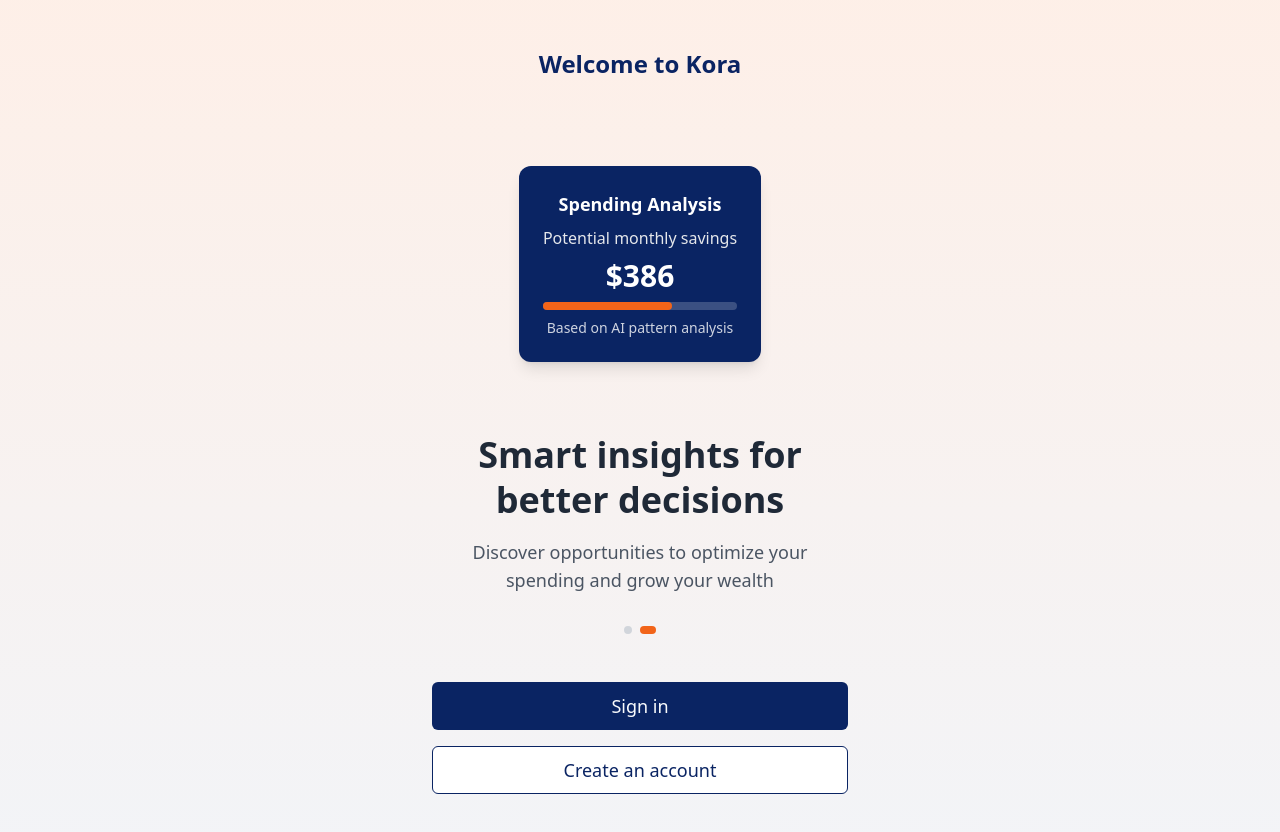
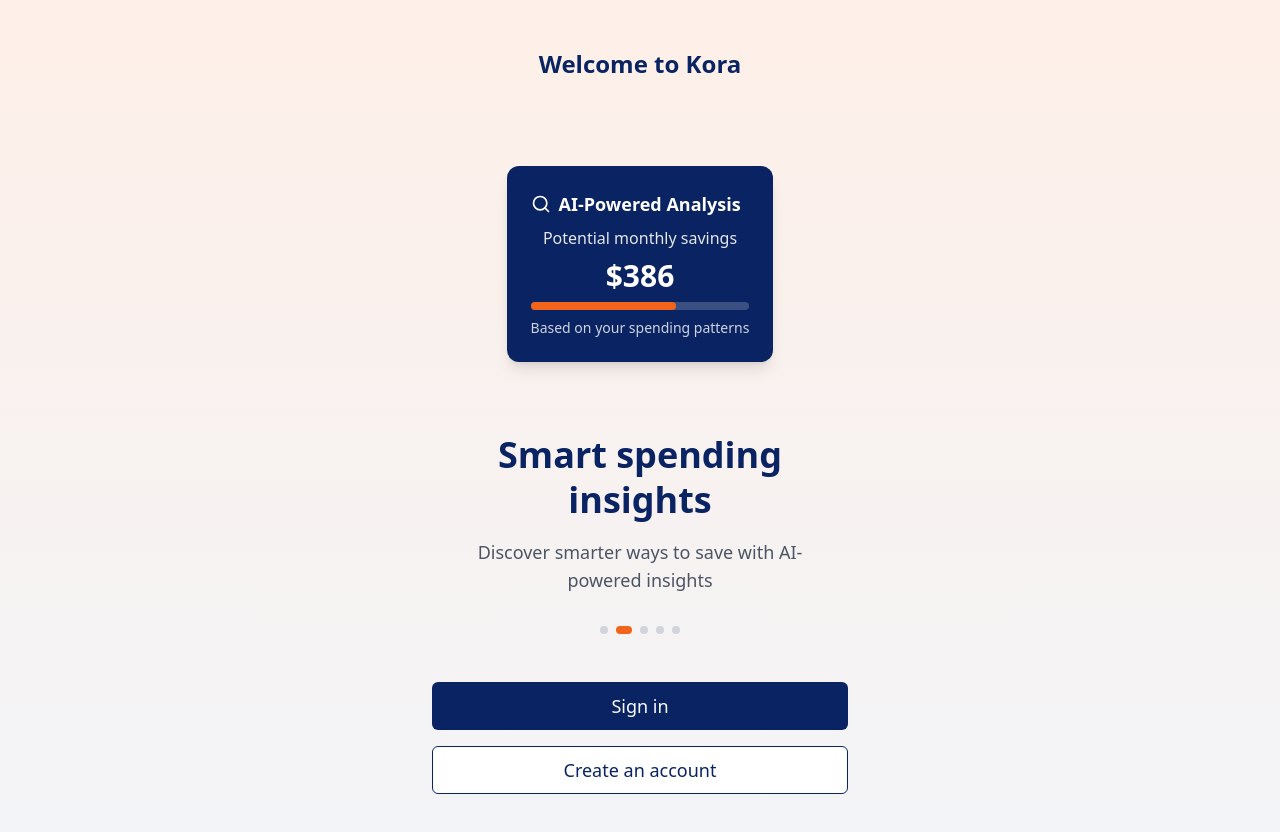
Before and after one commit to Blldozer/kora-identity-compass, a React (Vite) app: page / in a window 1280 px wide. Both pictures are taken after a click on the button 652 px from the left and 630 px from the top of the page. Shown: the top 832 px of the page. Built offline with nearby package versions, Linux system fonts and the light colour scheme.

Commit message:
feat: Extend StatsCarousel content
Extend the content of the StatsCarousel component to showcase more features and benefits of Kora.

```diff
--- a/src/components/landing/StatsCarousel.tsx
+++ b/src/components/landing/StatsCarousel.tsx
@@ -1,6 +1,6 @@
 
 import React, { useState } from 'react';
-import { Chart, DollarSign } from 'lucide-react';
+import { ChartBar, TrendingUp, ShieldCheck, Search, Wallet, PiggyBank } from 'lucide-react';
 
 const slides = [
   {
@@ -12,21 +12,76 @@ const slides = [
         <div className="h-1 bg-white/20 rounded">
           <div className="h-full w-[78%] bg-white rounded"></div>
         </div>
-        <p className="text-sm mt-2 text-white/80">Improving steadily this month</p>
+        <p className="text-sm mt-2 text-white/80">Your finances are getting stronger with Kora</p>
       </div>
     )
   },
   {
-    title: "Smart insights for better decisions",
+    title: "Smart spending insights",
     content: (
       <div className="bg-[#0A2463] p-6 rounded-xl shadow-lg max-w-sm mx-auto mb-4">
-        <h3 className="text-lg font-semibold text-white mb-2">Spending Analysis</h3>
+        <h3 className="text-lg font-semibold text-white mb-2 flex items-center gap-2">
+          <Search size={20} />
+          AI-Powered Analysis
+        </h3>
         <p className="text-gray-200 mb-2">Potential monthly savings</p>
         <div className="text-3xl font-bold text-white mb-2">$386</div>
         <div className="h-2 bg-white/20 rounded">
           <div className="h-full w-2/3 bg-[#F26419] rounded"></div>
         </div>
-        <p className="text-sm mt-2 text-white/80">Based on AI pattern analysis</p>
+        <p className="text-sm mt-2 text-white/80">Based on your spending patterns</p>
+      </div>
+    )
+  },
+  {
+    title: "Fraud protection that never sleeps",
+    content: (
+      <div className="bg-[#0A2463] p-6 rounded-xl shadow-lg max-w-sm mx-auto mb-4">
+        <h3 className="text-lg font-semibold text-white mb-2 flex items-center gap-2">
+          <ShieldCheck size={20} />
+          Active Protection
+        </h3>
+        <div className="text-3xl font-bold text-white mb-2">24/7</div>
+        <p className="text-gray-200">Real-time transaction monitoring</p>
+        <div className="mt-4 bg-white/10 p-3 rounded-lg">
+          <p className="text-sm text-white/80">Kora's AI monitors every transaction to keep your money safe</p>
+        </div>
+      </div>
+    )
+  },
+  {
+    title: "Investment opportunities tailored to you",
+    content: (
+      <div className="bg-[#F26419] p-6 rounded-xl shadow-lg max-w-sm mx-auto mb-4">
+        <h3 className="text-lg font-semibold text-white mb-2 flex items-center gap-2">
+          <Wallet size={20} />
+          Smart Investments
+        </h3>
+        <div className="flex items-center gap-2 mb-2">
+          <TrendingUp className="text-white" size={24} />
+          <span className="text-2xl font-bold text-white">+12.3%</span>
+        </div>
+        <p className="text-white/80 mb-3">Potential returns based on your risk profile</p>
+        <div className="bg-white/10 p-3 rounded-lg">
+          <p className="text-sm text-white">Personalized investment recommendations based on your goals</p>
+        </div>
+      </div>
+    )
+  },
+  {
+    title: "Smart savings goals that work",
+    content: (
+      <div className="bg-[#0A2463] p-6 rounded-xl shadow-lg max-w-sm mx-auto mb-4">
+        <h3 className="text-lg font-semibold text-white mb-2 flex items-center gap-2">
+          <PiggyBank size={20} />
+          Goal Progress
+        </h3>
+        <div className="text-3xl font-bold text-white mb-2">$12,450</div>
+        <p className="text-gray-200 mb-2">Saved for your dream home</p>
+        <div className="h-2 bg-white/20 rounded">
+          <div className="h-full w-[83%] bg-[#F26419] rounded"></div>
+        </div>
+        <p className="text-sm mt-2 text-white/80">83% of your goal achieved</p>
       </div>
     )
   }
@@ -41,15 +96,16 @@ const StatsCarousel = () => {
         {slides[currentSlide].content}
       </div>
 
-      <h2 className="text-4xl font-bold mb-4 text-gray-800 max-w-lg mx-auto leading-tight">
+      <h2 className="text-4xl font-bold mb-4 text-[#0A2463] max-w-lg mx-auto leading-tight">
         {slides[currentSlide].title}
       </h2>
 
       <p className="text-lg text-gray-600 mb-8 max-w-md mx-auto">
-        {currentSlide === 0
-          ? "Make better financial choices with Kora's context-aware AI assistance"
-          : "Discover opportunities to optimize your spending and grow your wealth"
-        }
+        {currentSlide === 0 && "Let Kora's AI guide you to financial success"}
+        {currentSlide === 1 && "Discover smarter ways to save with AI-powered insights"}
+        {currentSlide === 2 && "Rest easy knowing your finances are protected 24/7"}
+        {currentSlide === 3 && "Grow your wealth with personalized investment strategies"}
+        {currentSlide === 4 && "Achieve your financial goals faster with smart automation"}
       </p>
 
       <div className="flex justify-center gap-2 mb-12">
```
